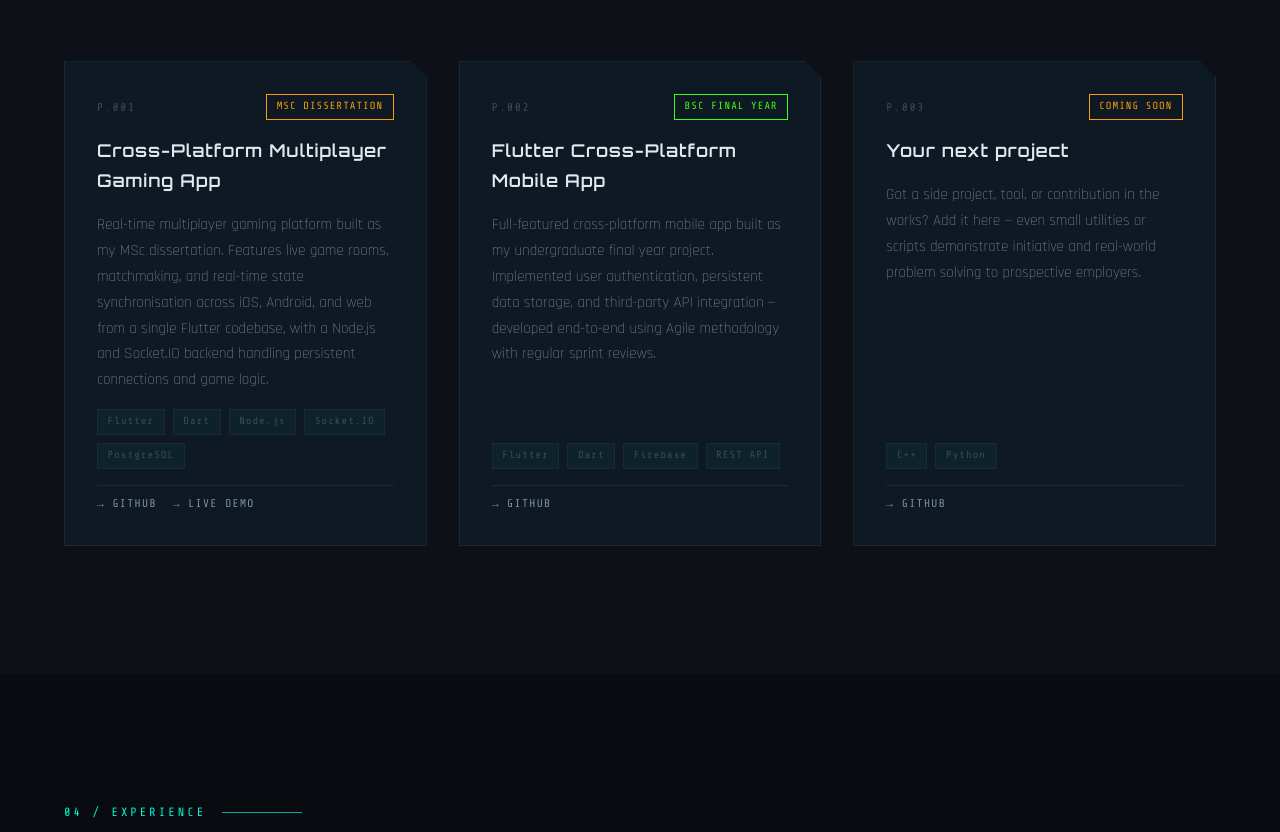
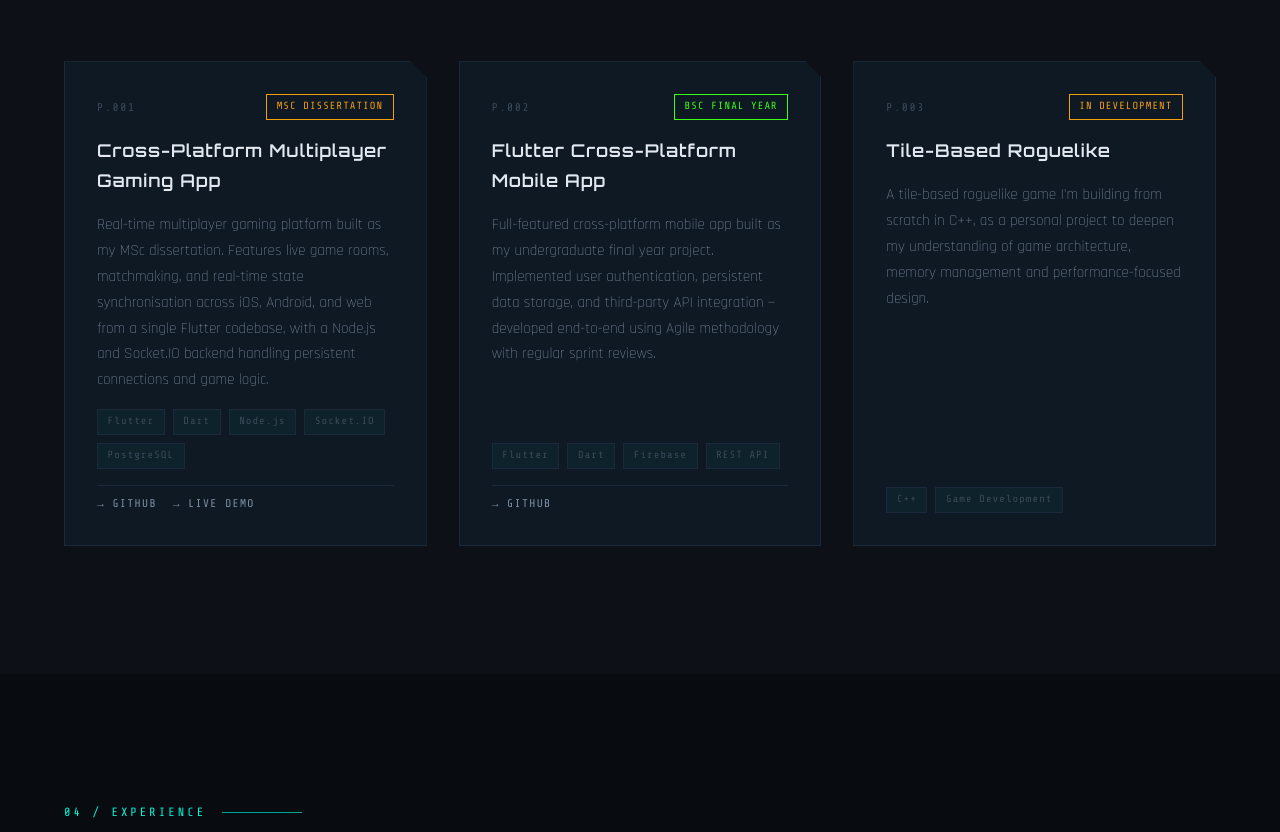
Before and after one commit to MicroAardvark/Portfolio, a plain HTML site: page port/index.html in a window 1280 px wide. Shown: the part 2813-3645 px from the top of the page. Drawn offline with nearby package versions, Linux system fonts and the light colour scheme.

Commit message:
Replace placeholder project card with the C++ roguelike
Co-Authored-By: Claude Opus 5.5 <noreply@anthropic.com>
Claude-Session: https://claude.ai/code/session_01MZXYr9Mq2mqF1kutARxWqb

```diff
--- a/port/index.html
+++ b/port/index.html
@@ -233,19 +233,16 @@
       <div class="project-card fade-in-up">
         <div class="project-meta">
           <span class="project-number">P.003</span>
-          <span class="project-status status-wip">Coming Soon</span>
+          <span class="project-status status-wip">In Development</span>
         </div>
-        <h3 class="project-title">Your next project</h3>
+        <h3 class="project-title">Tile-Based Roguelike</h3>
         <p class="project-desc">
-          Got a side project, tool, or contribution in the works? Add it here — even small
-          utilities or scripts demonstrate initiative and real-world problem solving to prospective employers.
+          A tile-based roguelike game I'm building from scratch in C++, as a personal project to deepen
+          my understanding of game architecture, memory management and performance-focused design.
         </p>
         <div class="project-stack">
           <span class="stack-tag">C++</span>
-          <span class="stack-tag">Python</span>
-        </div>
-        <div class="project-links">
-          <a href="#" class="project-link">GitHub</a>
+          <span class="stack-tag">Game Development</span>
         </div>
       </div>
 
```
